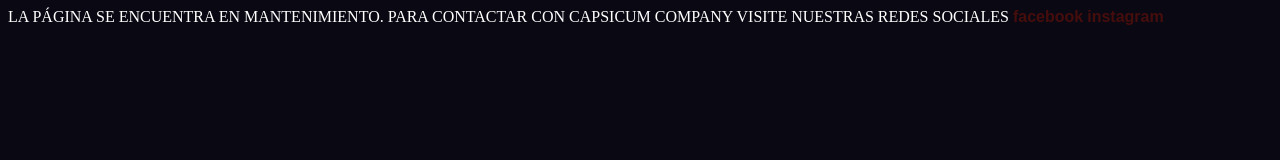
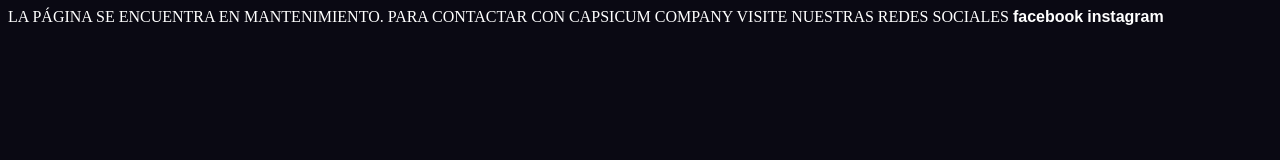
Before and after one commit to diosDeNada/capsicumCompanyFirstPage, a plain HTML site: page index.html in a window 1280 px wide. Drawn offline with Linux system fonts and the light colour scheme; a web font is replaced by a local one.

Commit message:
Update estilos.css

```diff
--- a/estilos.css
+++ b/estilos.css
@@ -14,7 +14,7 @@ a {
 	text-decoration: none;
 	font-family: Cormorant SC, sans-serif;
 	font-weight: 900;
-	color: rgb(70, 13, 13);
+	color: rgb(255, 255, 255);
 }
 
 p a{
```
